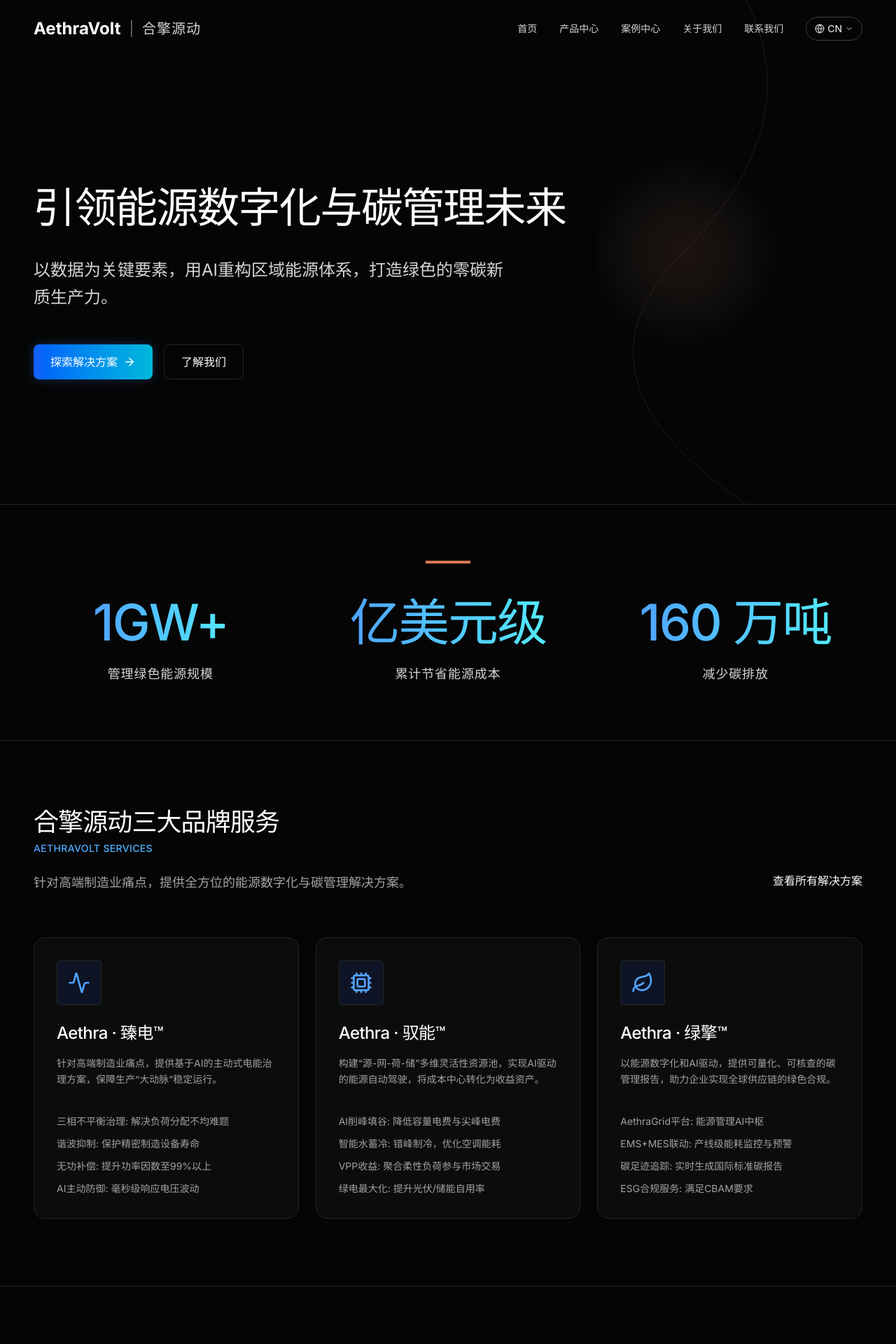
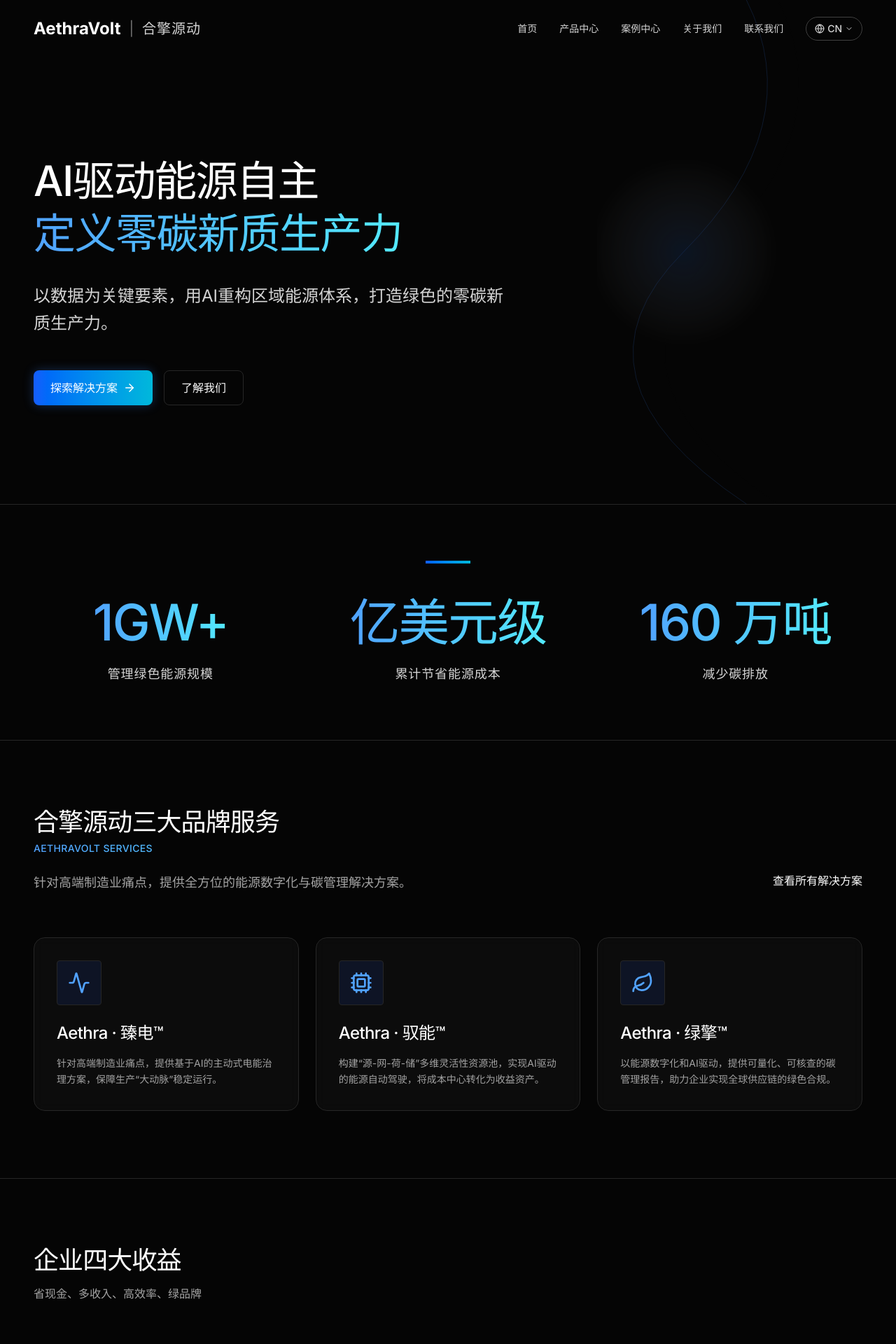
Before and after one commit to sefaniegbe-maker/AethraVolt-web, a React (Vite) app: page / in a window 1280 px wide. Shown: the top 1920 px of the page at 70% size. Built offline with nearby package versions, Linux system fonts and the light colour scheme.

Commit message:
feat: Localize hero section text
Extracts hero section text into translation keys and updates gradient color for better visual consistency.

```diff
--- a/src/pages/Home.tsx
+++ b/src/pages/Home.tsx
@@ -19,7 +19,8 @@
               transition={{ duration: 0.8, delay: 0.2, ease: "easeOut" }}
               className="text-4xl md:text-6xl text-white mb-8 max-w-3xl font-sans leading-tight font-medium tracking-tight"
             >
-              引领能源数字化与碳管理未来
+              {t('home.hero.title')}<br />
+              <span className="text-gradient-blue">{t('home.hero.subtitle')}</span>
             </motion.h1>
 
             <motion.p
@@ -50,11 +51,11 @@
         {/* Abstract Visual Element */}
         <div className="absolute right-0 top-1/2 -translate-y-1/2 w-1/3 h-full hidden lg:block pointer-events-none opacity-60">
            <svg viewBox="0 0 400 800" className="w-full h-full">
-             <path d="M200,0 Q300,200 100,400 T200,800" fill="none" stroke="#D97757" strokeWidth="1" className="opacity-30" />
+             <path d="M200,0 Q300,200 100,400 T200,800" fill="none" stroke="#3b82f6" strokeWidth="1" className="opacity-30" />
              <path d="M250,0 Q350,200 150,400 T250,800" fill="none" stroke="#191919" strokeWidth="1" className="opacity-10" />
              <defs>
                <radialGradient id="grad1" cx="50%" cy="50%" r="50%" fx="50%" fy="50%">
-                 <stop offset="0%" style={{stopColor:'#D97757', stopOpacity:1}} />
+                 <stop offset="0%" style={{stopColor:'#3b82f6', stopOpacity:1}} />
                  <stop offset="100%" style={{stopColor:'#F4F1EA', stopOpacity:0}} />
                </radialGradient>
              </defs>
@@ -67,7 +68,7 @@
       <section className="py-20 bg-transparent border-t border-stone-800">
         <div className="container mx-auto px-6 md:px-12">
           <div className="flex justify-center mb-12">
-            <div className="w-16 h-1 bg-[#D97757]"></div>
+            <div className="w-16 h-1 bg-gradient-blue"></div>
           </div>
           <div className="grid grid-cols-1 md:grid-cols-3 gap-12 text-center">
             <motion.div
@@ -127,35 +128,17 @@
               {
                 icon: <Activity className="w-8 h-8" />,
                 title: "Aethra · 臻电™",
-                desc: "针对高端制造业痛点，提供基于AI的主动式电能治理方案，保障生产“大动脉”稳定运行。",
-                features: [
-                  "三相不平衡治理: 解决负荷分配不均难题",
-                  "谐波抑制: 保护精密制造设备寿命",
-                  "无功补偿: 提升功率因数至99%以上",
-                  "AI主动防御: 毫秒级响应电压波动"
-                ]
+                desc: "针对高端制造业痛点，提供基于AI的主动式电能治理方案，保障生产“大动脉”稳定运行。"
               },
               {
                 icon: <Cpu className="w-8 h-8" />,
                 title: "Aethra · 驭能™",
-                desc: "构建“源-网-荷-储”多维灵活性资源池，实现AI驱动的能源自动驾驶，将成本中心转化为收益资产。",
-                features: [
-                  "AI削峰填谷: 降低容量电费与尖峰电费",
-                  "智能水蓄冷: 错峰制冷，优化空调能耗",
-                  "VPP收益: 聚合柔性负荷参与市场交易",
-                  "绿电最大化: 提升光伏/储能自用率"
-                ]
+                desc: "构建“源-网-荷-储”多维灵活性资源池，实现AI驱动的能源自动驾驶，将成本中心转化为收益资产。"
               },
               {
                 icon: <Leaf className="w-8 h-8" />,
                 title: "Aethra · 绿擎™",
-                desc: "以能源数字化和AI驱动，提供可量化、可核查的碳管理报告，助力企业实现全球供应链的绿色合规。",
-                features: [
-                  "AethraGrid平台: 能源管理AI中枢",
-                  "EMS+MES联动: 产线级能耗监控与预警",
-                  "碳足迹追踪: 实时生成国际标准碳报告",
-                  "ESG合规服务: 满足CBAM要求"
-                ]
+                desc: "以能源数字化和AI驱动，提供可量化、可核查的碳管理报告，助力企业实现全球供应链的绿色合规。"
               }
             ].map((item, index) => (
               <div key={index} className="card-editorial group">
@@ -163,16 +146,9 @@
                   {item.icon}
                 </div>
                 <h3 className="text-2xl font-sans font-medium mb-4 text-white tracking-tight">{item.title}</h3>
-                <p className="text-stone-400 leading-relaxed mb-6 text-sm min-h-[60px] font-light">
+                <p className="text-stone-400 leading-relaxed text-sm font-light">
                   {item.desc}
                 </p>
-                <div className="space-y-3">
-                  {item.features.map((feature, fIndex) => (
-                    <div key={fIndex} className="flex items-start gap-2 text-sm text-stone-400 font-light">
-                      <span>{feature}</span>
-                    </div>
-                  ))}
-                </div>
               </div>
             ))}
           </div>
```
